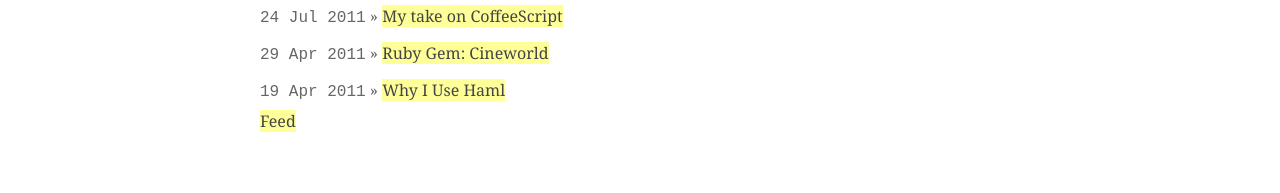
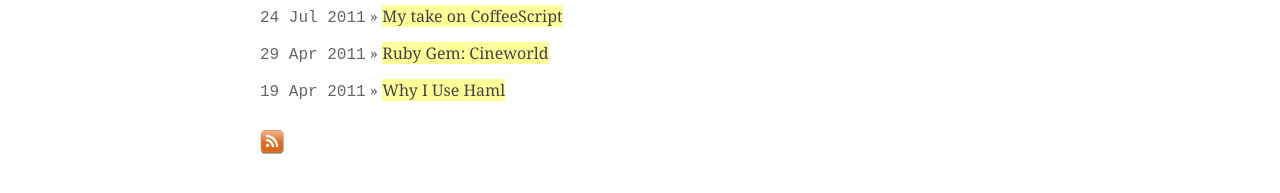
Before and after one commit to damian/blog, a Jekyll site: the page built from index.html, in a window 1280 px wide. Shown: the part 513-706 px from the top of the page. Built offline with Jekyll 4.4.1, drawn with Linux system fonts in a browser that asks for light colours; comment, search, counter and statistics services are not loaded.

Commit message:
Added in disqus for commenting and trackbacks.
Also added in an icon for the rss feed.

```diff
--- a/_layouts/default.html
+++ b/_layouts/default.html
@@ -34,7 +34,7 @@
 
   <div class="clearfix"></div>
   <footer>
-    <a href="http://feeds.feedburner.com/damiannicholson">Feed</a>
+    <a class="rss" href="http://feeds.feedburner.com/damiannicholson">Feed</a>
   </footer>
 </div>
 <script type="text/javascript">
--- a/css/screen.css
+++ b/css/screen.css
@@ -119,5 +119,16 @@
 #carbonads-container {
   margin-left: 20px;
 }
+#carbonads-container a { background: none; }
 
-#carbonads-container a { background: none; }
+footer {
+  padding: 20px 0;
+}
+
+footer .rss {
+  display: block;
+  text-indent: -9999px;
+  background: transparent url(../images/rss.png) no-repeat 0 0;
+  width: 24px;
+  height: 24px;
+}
```
Also changed, not shown: _layouts/post.html (+17 -0 lines), images/rss.png (added).
